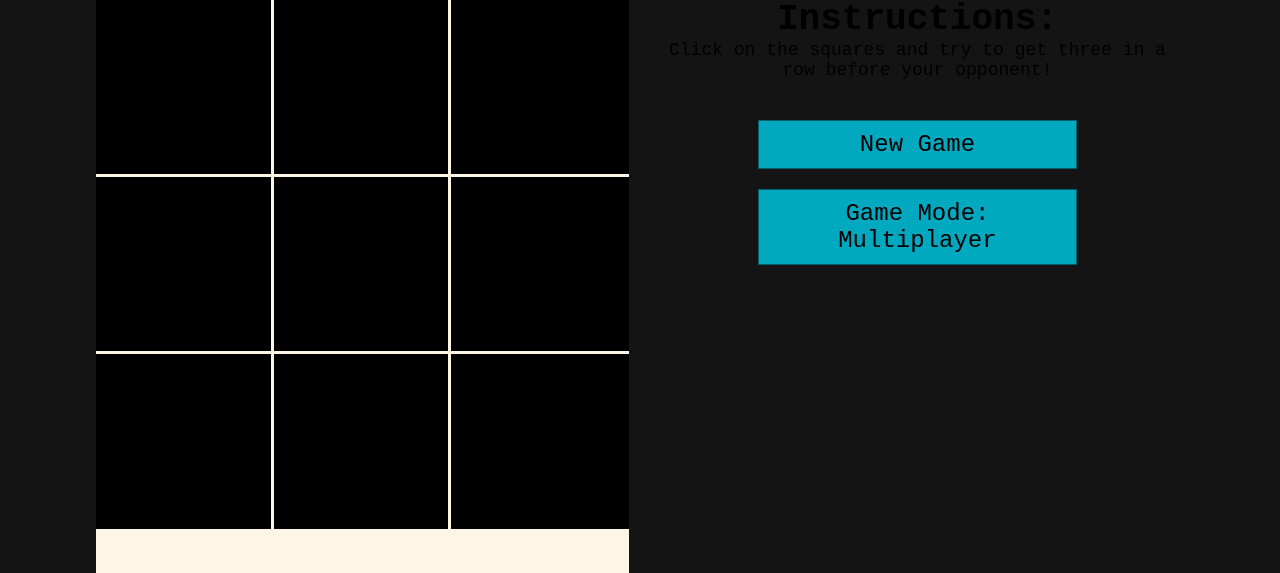
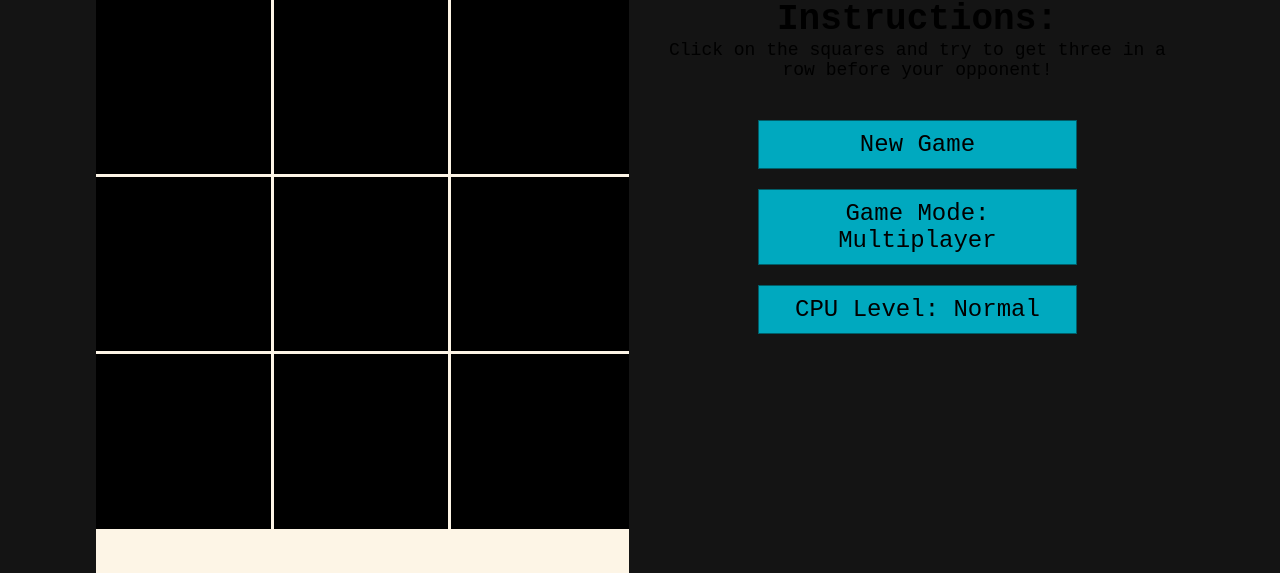
Before and after one commit to benngim/game_website, a Flask app: page /tictactoe in a window 1280 px wide. Shown: the part 220-793 px from the top of the page. Run offline with Flask 3, Linux system fonts and the light colour scheme.

Commit message:
Added ability to toggle between cpu levels

```diff
--- a/static/js/tictactoe.js
+++ b/static/js/tictactoe.js
@@ -8,6 +8,7 @@ var player1 = 'O';
 var player2 = 'X';
 var curPlayer = player1;
 var cpuMode = false;
+var cpuLv = 1;
 var cpuPlayer;
 var clickable;
 
@@ -93,9 +94,17 @@ function playGameCPU() {
 /* Cpu places a move */
 function cpuMove() {
     clickable = true;
-    /* let tileid = getRandomMove();*/
-    move = minimaxMove(3, true, board);
-    let tileid = "tile-" + move[1];
+    var tileid;
+
+    if (cpuLv == 0) {
+        tileid = getRandomMove();
+    }
+    else if (cpuLv == 1) {
+        tileid = "tile-" + minimaxMove(2, true, board)[1];
+    }
+    else if (cpuLv == 2) {
+        tileid = "tile-" + minimaxMove(7, true, board)[1];
+    }
     tile = document.getElementById(tileid).click();
 }
 
@@ -235,15 +244,26 @@ function makeMove() {
     /* Check if current player won */
     let winner = checkWinner(board, curPlayer);
     if (winner >= 0) {
+        clickable = false;
         gameover = true;
         var win_color;
         if (player1 == curPlayer) {
             win_color = player1_wincol;
-            document.getElementById("gamelog").innerHTML = "Player 1 Wins";
+            if (player1 == cpuPlayer) {
+                document.getElementById("gamelog").innerHTML = "CPU Wins";
+            }
+            else {
+                document.getElementById("gamelog").innerHTML = "Player 1 Wins";
+            }
         }
         else {
             win_color = player2_wincol;
-            document.getElementById("gamelog").innerHTML = "Player 2 Wins";
+            if (player1 == cpuPlayer) {
+                document.getElementById("gamelog").innerHTML = "CPU Wins";
+            }
+            else {
+                document.getElementById("gamelog").innerHTML = "Player 2 Wins";
+            }
         }
         document.getElementById("tile-"+[winpatterns[winner][0]]).style.backgroundColor = win_color;
         document.getElementById("tile-"+[winpatterns[winner][1]]).style.backgroundColor = win_color;
@@ -253,6 +273,7 @@ function makeMove() {
 
     /* Check if there is a tie */
     if (checkTie(board)) {
+        clickable = false;
         gameover = true;
         document.getElementById("gamelog").innerHTML = "Draw";
         return;
@@ -331,3 +352,25 @@ function toggleGameMode() {
         document.getElementById("tictactoe-mode-button").innerHTML = "Game Mode: Vs CPU";
     }
 }
+
+/* Toggle cpu difficulty */
+function toggleCPULevel() {
+    if (!gameover) {
+        return;
+    }
+
+    if (cpuLv == 0) {
+        cpuLv = 1;
+        document.getElementById("tictactoe-cpuLv-button").innerHTML = "CPU Level: Normal";
+    }
+
+    else if (cpuLv == 1) {
+        cpuLv = 2;
+        document.getElementById("tictactoe-cpuLv-button").innerHTML = "CPU Level: Unbeatable";
+    }
+
+    else {
+        cpuLv = 0;
+        document.getElementById("tictactoe-cpuLv-button").innerHTML = "CPU Level: Easy";
+    }
+}
--- a/templates/tictactoe.html
+++ b/templates/tictactoe.html
@@ -39,6 +39,8 @@
                 <button class="tictactoe-button" id="tictactoe-play-button" onclick="startGame(); blur();">New Game</button>
                 <hr class="hidden-divider">
                 <button class="tictactoe-button" id="tictactoe-mode-button" onclick="toggleGameMode(); blur();">Game Mode: Multiplayer</button>
+                <hr class="hidden-divider">
+                <button class="tictactoe-button" id="tictactoe-cpuLv-button" onclick="toggleCPULevel(); blur();">CPU Level: Normal</button>
             </div>
         </div>
     </div>
```
